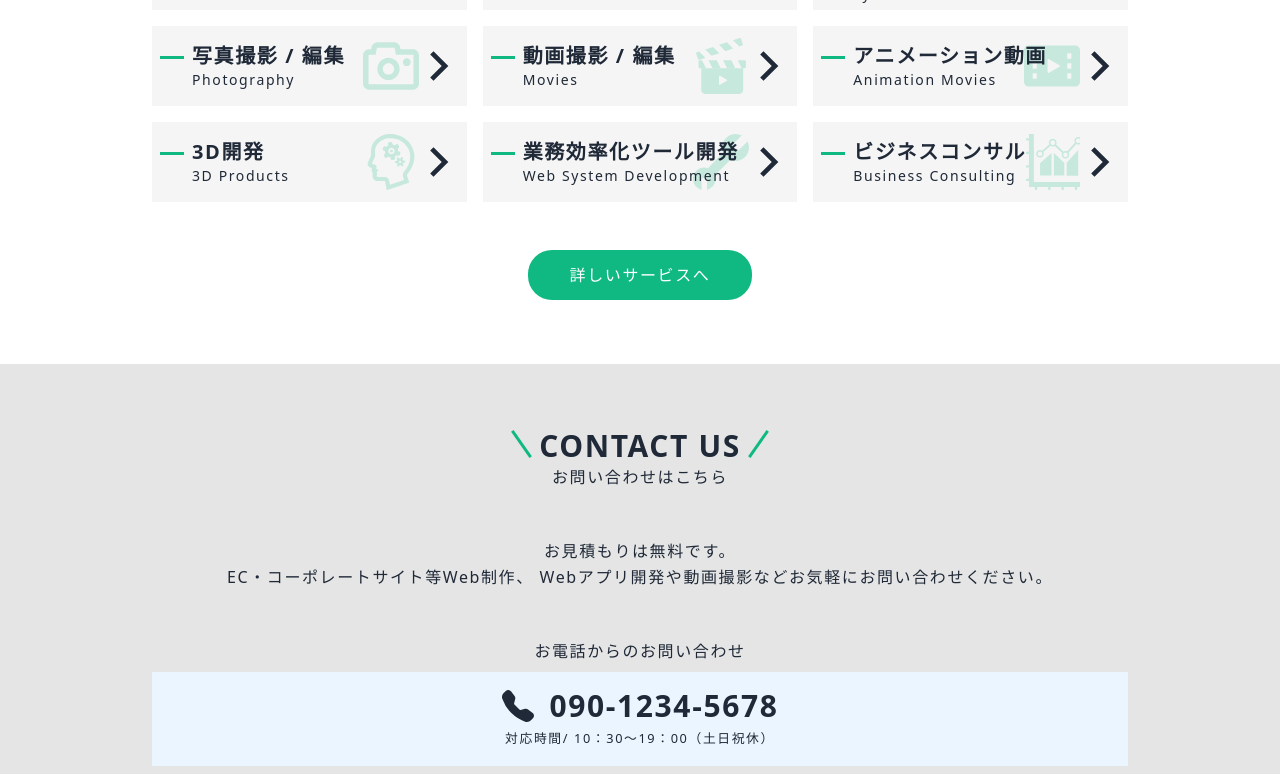
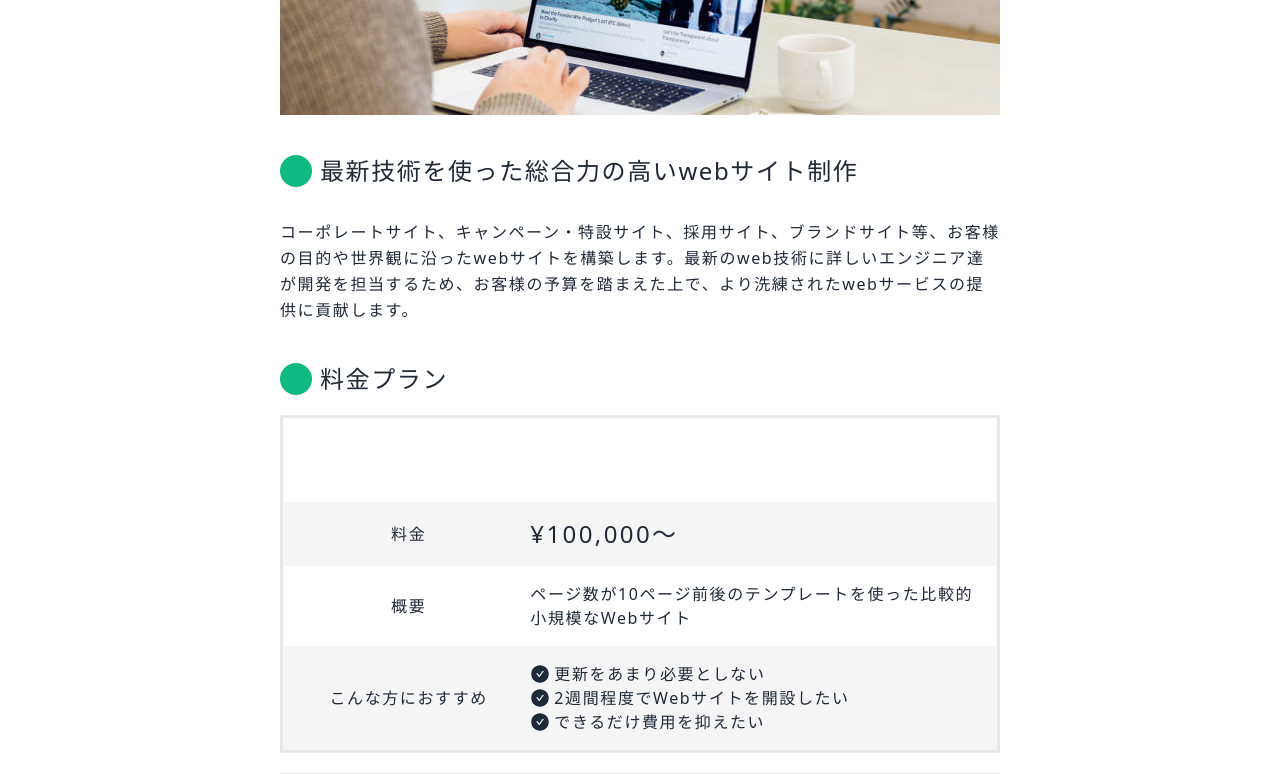
Before and after one commit to JunyaNomura/business-site-shopify, a Next.js app: page /websiteDev in a window 1280 px wide. Shown: the part 496-1270 px from the top of the page. Built offline with nearby package versions, Linux system fonts and the light colour scheme.

Commit message:
I've finished making websiteDev component

```diff
--- a/pages/ec.tsx
+++ b/pages/ec.tsx
@@ -14,8 +14,8 @@ const light: PriceInfo = {
     price: 100000,
     description: 'テンプレートを使った基本機能のみのスモールスタート',
     points: [
-      'Webサイトを開設するのが初めて',
-      '2週間程度で基本的な機能を備えたWebサイトが欲しい',
+      'ネットショップ未経験',
+      'なるべく早く基本的な機能を備えたECサイトが欲しい',
       'できるだけ費用を抑えたい'
     ],
   };
@@ -28,7 +28,7 @@ const standard: PriceInfo = {
     description: '他社と差別化できるオリジナルデザインのECサイト',
     points: [
       'ブランディングを図りたい',
-      'サイトに載せる写真を撮影込みでお願いしたい',
+      'マーケティング機能を搭載したい',
       'デザインにこだわりたい'
     ],
   }
@@ -38,10 +38,10 @@ const premium: PriceInfo = {
     subTitle: 'プレミアムプラン',
     color: 'yellow-400',
     price: 1000000,
-    description: '更新頻度が高く独自コンテンツが充実した機能性の高い大規模Webサイト',
+    description: '大規模で機能が充実したフルカスタマイズのECサイト',
     points: [
-      '集客率の高いオウンドメディアを作りたい',
-      '動画やアニメーション等でプロモーションを図りたい',
+      '大規模なECサイトを構築したい',
+      '基幹システムや外部システムとの連携をしたい',
       '独自の機能を搭載させたい'
     ],
   };
--- a/pages/websiteDev.tsx
+++ b/pages/websiteDev.tsx
@@ -1,6 +1,52 @@
 import HeadSeo from '../components/HeadSeo'
 import Services from '@/components/Services'
 import Contact from '../components/Contact'
+import ServiceDescription from '../components/ServiceDescription'
+import websiteImage from '../public/serviceImages/websiteImage.jpg'
+import websiteIcon from '../public/serviceIcons/website.svg'
+import { PriceInfo } from "../types/types"
+
+const light: PriceInfo = {
+  title: 'LIGHT',
+  subTitle: 'ライトプラン',
+  color: 'blue-500',
+  price: 100000,
+  description: 'ページ数が10ページ前後のテンプレートを使った比較的小規模なWebサイト',
+  points: [
+    '更新をあまり必要としない',
+    '2週間程度でWebサイトを開設したい',
+    'できるだけ費用を抑えたい'
+  ],
+};
+
+const standard: PriceInfo = {
+  title: ' STANDARD',
+  subTitle: 'スタンダードプラン',
+  color: 'emerald-500',
+  price: 500000,
+  description: 'オリジナルデザインを使ったブランド力のある本格的な中規模Webサイト',
+  points: [
+    'ブランディングを図りたい',
+    'サイトに載せる写真を撮影込みでお願いしたい',
+    'デザインにこだわりたい'
+  ],
+}
+
+const premium: PriceInfo = {
+  title: 'PREMIUM',
+  subTitle: 'プレミアムプラン',
+  color: 'yellow-400',
+  price: 1000000,
+  description: '更新頻度が高く独自コンテンツが充実した機能性の高い大規模Webサイト',
+  points: [
+    '集客率の高いオウンドメディアを作りたい',
+    '動画やアニメーション等でプロモーションを図りたい',
+    '独自の機能を搭載させたい'
+  ],
+};
+
+const menus: PriceInfo[] = [light, standard, premium];
+
 
 export default function Home() {
 
@@ -16,7 +62,16 @@ export default function Home() {
       />
       <main>
         <div className="max-w-5xl mx-auto px-2 pt-24">
-          This is WebsiteDev page
+          <ServiceDescription
+            title={"Webサイト制作"}
+            subTitle={"Website Production"}
+            themeImage={websiteImage}
+            themeIconImage={websiteIcon}
+            salesPoint={"最新技術を使った総合力の高いwebサイト制作"}
+            salesDescription={"コーポレートサイト、キャンペーン・特設サイト、採用サイト、ブランドサイト等、お客様の目的や世界観に沿ったwebサイトを構築します。最新のweb技術に詳しいエンジニア達が開発を担当するため、お客様の予算を踏まえた上で、より洗練されたwebサービスの提供に貢献します。"}
+            pricePlan={"料金プラン"}
+            menus={menus}
+          />
           <Services />
         </div>
         <Contact />
```
